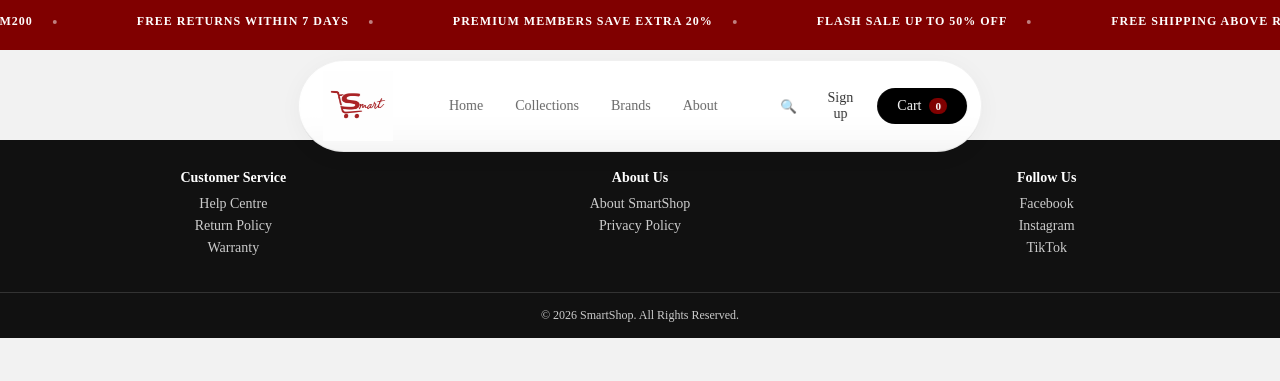
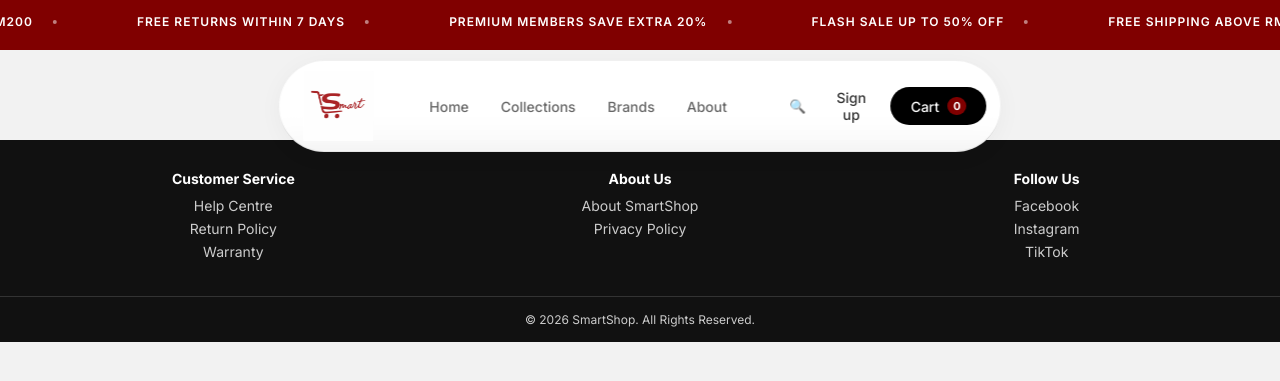
Before and after one commit to JasonTai1/Smart-Shop, a Flask app: template templates/base.html in a window 1280 px wide. Shown: the top 381 px of the page. Run offline with Flask 3, Linux system fonts and the light colour scheme; the template is opened without the code that fills it, so the values that code supplies are empty.

Commit message:
create main.css to unify fonts for all pages

```diff
--- /dev/null
+++ b/static/css/main.css
@@ -0,0 +1,9 @@
+@import url('https://fonts.googleapis.com/css2?family=Inter:wght@400;500;600;700&display=swap');
+
+:root {
+    --main-font: 'Inter', sans-serif;
+}
+
+body {
+    font-family: var(--main-font);
+}
--- a/templates/base.html
+++ b/templates/base.html
@@ -6,7 +6,11 @@
   <title>SmartShop Malaysia | 3{% block title %}{% endblock %}</title>
 
   <!-- CSS -->
+  <link rel="stylesheet" href="{{ url_for('static', filename='css/main.css') }}">
   <link rel="stylesheet" href="{{ url_for('static', filename='css/style.css') }}">
+
+  {% block extra_css %}{% endblock %}
+
 </head>
 
 <body>
@@ -159,5 +163,7 @@
 
 </footer>
 
+{% block extra_js %}{% endblock %}
+
 </body>
 </html>
```
